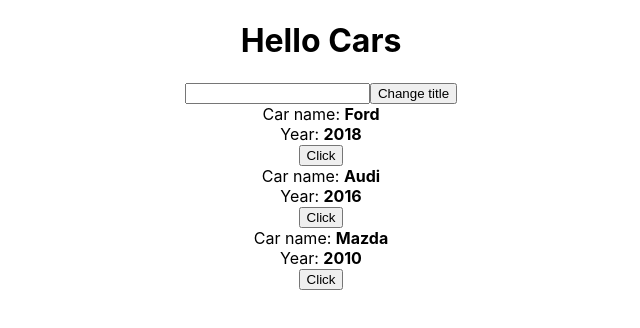
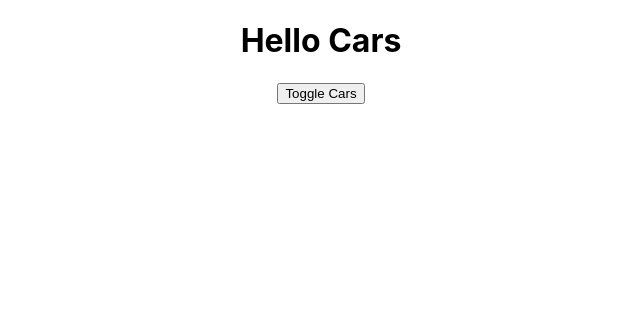
Before and after one commit to Yuri1011/Cars-List, a React (Create React App) app: page / in a window 1280 px wide. Shown: the top 328 px of the page, without its empty margins (319-959 px from the left). Built offline with nearby package versions, Linux system fonts and the light colour scheme.

Commit message:
added toggle list cars.

```diff
--- a/src/App.js
+++ b/src/App.js
@@ -11,16 +11,18 @@ class App extends Component {
             {name: 'Mazda', year: 2010},
         ],
         pageTitle: 'Hello Cars',
+        showCars: false,
     };
 
-    changeTitleHandler = (newTitle) => {
+    toggleCarsHandler = () => {
         this.setState({
-            pageTitle: newTitle,
+            showCars: !this.state.showCars,
         })
     };
-    handleInput = (e) => {
+
+    changeTitleHandler = (pageTitle) => {
         this.setState({
-            pageTitle: e.target.value,
+            pageTitle
         })
     }
 
@@ -28,22 +30,34 @@ class App extends Component {
         const divStyle = {
             textAlign: 'center',
         }
-        const cars = this.state.cars;
 
         return (
             <div style={divStyle}>
                 <h1>{this.state.pageTitle}</h1>
-                <input type="text" onChange={this.handleInput}/>
-                <button onClick={this.changeTitleHandler.bind(this, 'Changed')}>Change title</button>
-                <Car name={cars[0].name}
-                     year={cars[0].year}
-                     onChangeTitle={() => this.changeTitleHandler(cars[0].name)}/>
-                <Car name={cars[1].name}
-                     year={cars[1].year}
-                     onChangeTitle={this.changeTitleHandler.bind(this, cars[1].name)}/>
-                <Car name={cars[2].name}
-                     year={cars[2].year}
-                     onChangeTitle={this.changeTitleHandler.bind(this, cars[2].name)}/>
+                <button onClick={this.toggleCarsHandler}>Toggle Cars</button>
+
+                {
+                    this.state.showCars ?
+                        this.state.cars.map((car, index) => {
+                            return (
+                                <Car key={index}
+                                     name={car.name}
+                                     year={car.year}
+                                     onChangeTitle={() => this.changeTitleHandler(car.name)}/>
+                            )
+                        })
+                        : null
+                }
+
+                {/*<Car name={cars[0].name}*/}
+                {/*     year={cars[0].year}*/}
+                {/*     onChangeTitle={() => this.changeTitleHandler(cars[0].name)}/>*/}
+                {/*<Car name={cars[1].name}*/}
+                {/*     year={cars[1].year}*/}
+                {/*     onChangeTitle={this.changeTitleHandler.bind(this, cars[1].name)}/>*/}
+                {/*<Car name={cars[2].name}*/}
+                {/*     year={cars[2].year}*/}
+                {/*     onChangeTitle={this.changeTitleHandler.bind(this, cars[2].name)}/>*/}
             </div>
         )
     }
--- a/src/index.js
+++ b/src/index.js
@@ -11,7 +11,4 @@ ReactDOM.render(
   document.getElementById('root')
 );
 
-// If you want to start measuring performance in your app, pass a function
-// to log results (for example: reportWebVitals(console.log))
-// or send to an analytics endpoint. Learn more: https://bit.ly/CRA-vitals
 reportWebVitals();
```
Also changed, not shown: public/index.html (+1 -21 lines).
